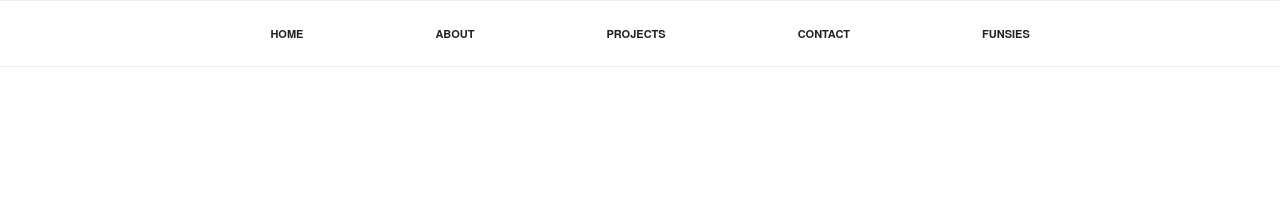
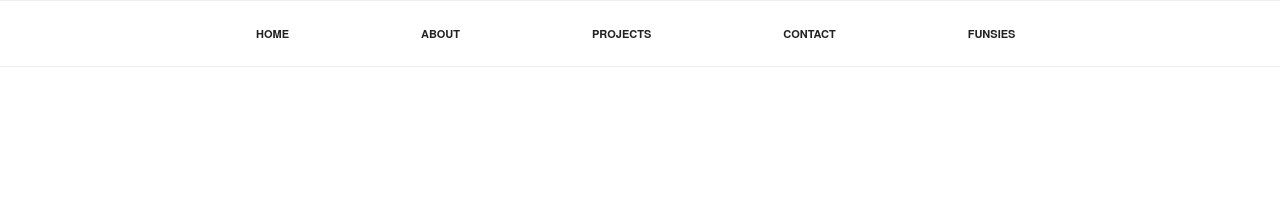
Before and after one commit to pratishta/pratishta.github.io, a Jekyll site: the page built from index.html, in a window 1280 px wide. Shown: the top 220 px of the page. Built offline with Jekyll 4.4.1, drawn with Linux system fonts in a browser that asks for light colours.

Commit message:
made nav bar go to the middle

```diff
--- a/css/main.css
+++ b/css/main.css
@@ -139,7 +139,7 @@
   .navbar-item {
     position: relative;
     float: left;
-    left: 11.5%;
+    left: 10%;
     display: inline-block;
     margin-bottom: 0; }
   .navbar-link {
```
